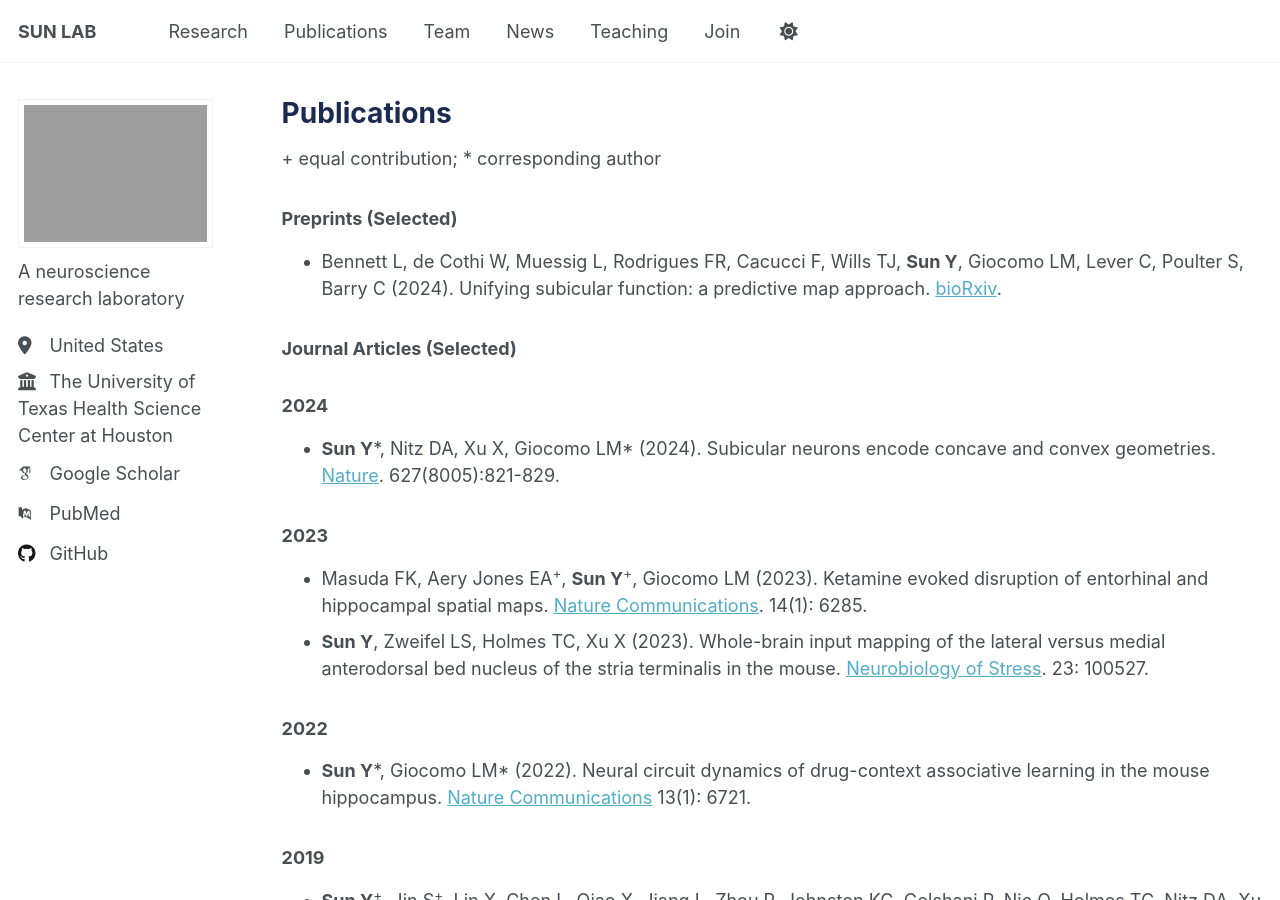
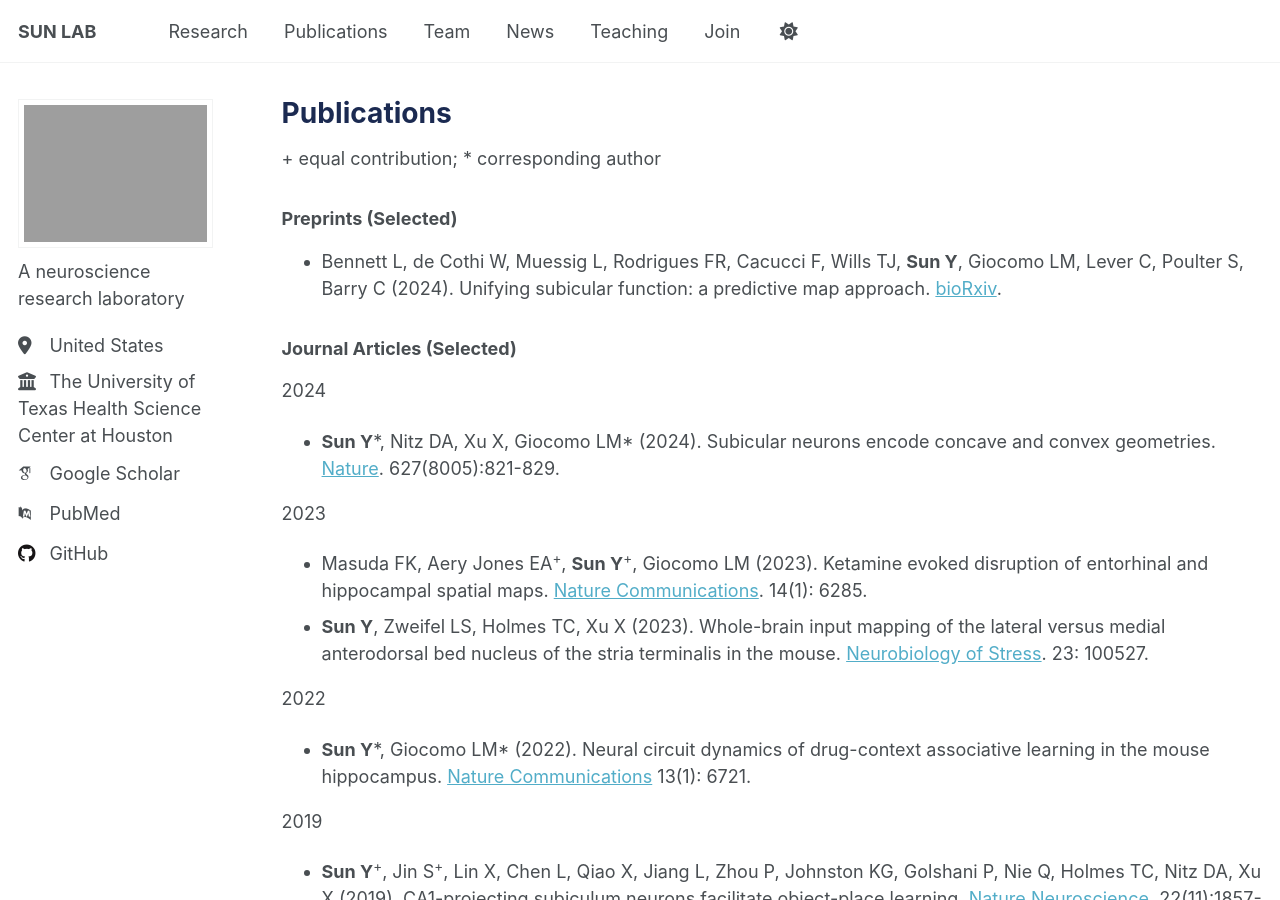
Before and after one commit to suny-lab/suny-lab.github.io, a Jekyll site: the page built from _pages/publications.md, in a window 1280 px wide and 900 px high. Built offline with Jekyll 4.4.1, drawn with Linux system fonts in a browser that asks for light colours; some web fonts are replaced; a script that is not in the unit is left out.

```diff
--- a/_pages/publications.md
+++ b/_pages/publications.md
@@ -12,34 +12,34 @@ author_profile: true
 
 ### Journal Articles (Selected)
 
-### 2024
+2024
 * **Sun Y**\*, Nitz DA, Xu X, Giocomo LM\* (2024). Subicular neurons encode concave and convex geometries. [Nature](https://doi.org/10.1038/s41586-024-07139-z). 627(8005):821-829.
 
-### 2023
+2023
 * Masuda FK,  Aery Jones EA<sup>+</sup>, **Sun Y**<sup>+</sup>, Giocomo LM (2023). Ketamine evoked disruption of entorhinal and hippocampal spatial maps. [Nature Communications](https://doi.org/10.1038/s41467-023-41750-4). 14(1): 6285.
 * **Sun Y**, Zweifel LS, Holmes TC, Xu X (2023). Whole-brain input mapping of the lateral versus medial anterodorsal bed nucleus of the stria terminalis in the mouse. [Neurobiology of Stress](https://doi.org/10.1016/j.ynstr.2023.100527). 23: 100527.
 
-### 2022
+2022
 * **Sun Y**\*, Giocomo LM\* (2022). Neural circuit dynamics of drug-context associative learning in the mouse hippocampus. [Nature Communications](https://doi.org/10.1038/s41467-022-34114-x) 13(1): 6721.
 
-### 2019
+2019
 * **Sun Y**<sup>+</sup>, Jin S<sup>+</sup>, Lin X, Chen L, Qiao X, Jiang L, Zhou P, Johnston KG, Golshani P, Nie Q, Holmes TC, Nitz DA, Xu X (2019). CA1-projecting subiculum neurons facilitate object-place learning. [Nature Neuroscience](https://doi.org/10.1038/s41593-019-0496-y). 22(11):1857-1870.
 
-### 2018
+2018
 * **Sun Y**, Nitz DA, Holmes TC, Xu X (2018). Opposing and complementary topographic connectivity gradients revealed by quantitative analysis of canonical and non-canonical hippocampal CA1 inputs. [eNeuro](https://doi.org/10.1523/ENEURO.0322-17.2018). 5(1): 0322-17.
 
-### 2017
+2017
 * **Sun Y**, Grieco SF, Holmes TC, Xu X (2017). Local and long-range circuit connections to hilar mossy cells in the dentate gyrus. [eNeuro](https://doi.org/10.1523/ENEURO.0097-17.2017). 4(2):0097-17.
 
-### 2016
+2016
 * **Sun Y**, Ikrar T, Davis MF, Gong N, Zheng X, Luo ZD, Lai C, Mei L, Holmes TC, Gandhi SP, Xu X (2016). Neuregulin-1/ErbB4 signaling regulates visual cortical plasticity. [Neuron](https://doi.org/10.1016/j.neuron.2016.08.033). 92(1):160-173.
 * Xu X, **Sun Y**, Holmes TC, Lopez AJ (2016). Noncanonical connections between the subiculum and hippocampal CA1. [Journal of Comparative Neurology](https://doi.org/10.1002/cne.24024). 524(17):3666-3673.
 * Nguyen A<sup>+</sup>, Dela Cruz J<sup>+</sup>, **Sun Y**<sup>+</sup>, Holmes TC, Xu X (2016). Genetic cell targeting uncovers specific neuronal types and distinct subregions in the bed nucleus of the stria terminalis. [Journal of Comparative Neurology](https://doi.org/10.1002/cne.23954). 524(12): 2379-99.
 
-### 2014
+2014
 * **Sun Y**, Nguyen A, Nguyen J, Le L, Saur D, Choi J, Callaway EM, Xu X (2014). Cell-type specific circuit connectivity of hippocampal CA1 revealed through Cre-dependent rabies tracing. [Cell Reports](https://doi.org/10.1016/j.celrep.2014.02.030). 7: 269–280.
 
-### 2013
+2013
 * Haettig J<sup>+</sup>, **Sun Y**<sup>+</sup>, Wood MA, Xu X (2013). Cell-type specific inactivation of hippocampal CA1 disrupts location-dependent object recognition in the mouse. [Learning & Memory](https://doi.org/10.1101/lm.027847.112). 20(3):139-46.
 
 ### Full Publication List
```
Also changed, not shown: _pages/research.md (+16 -1 lines), 2 other files.
